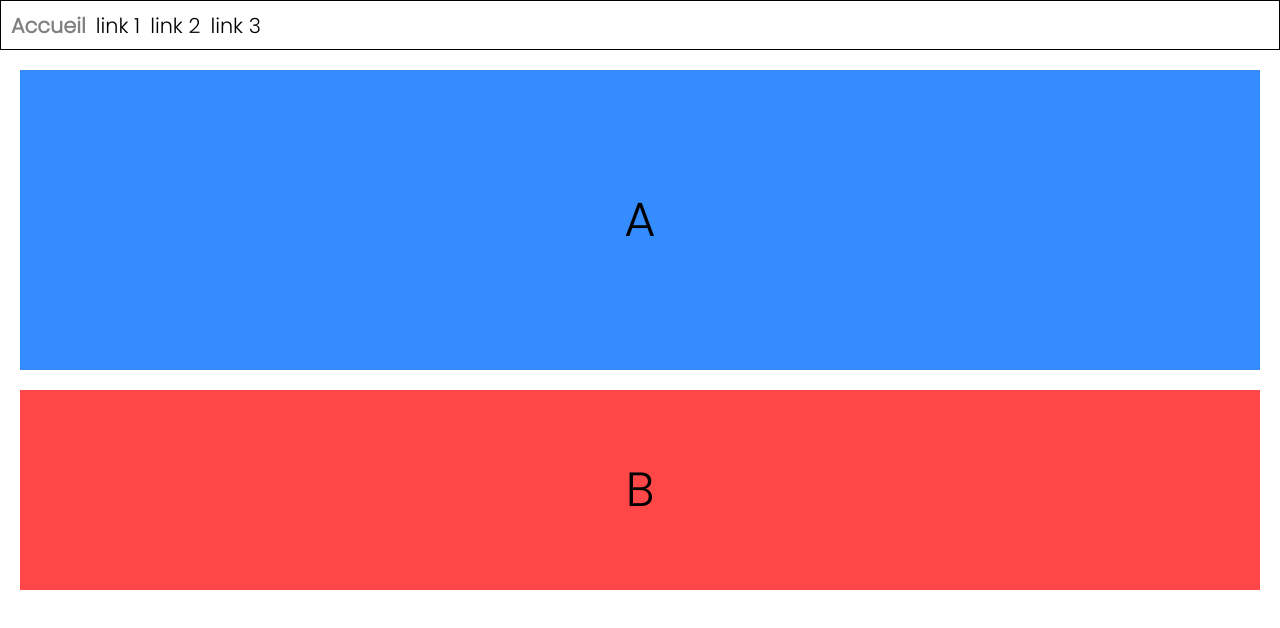
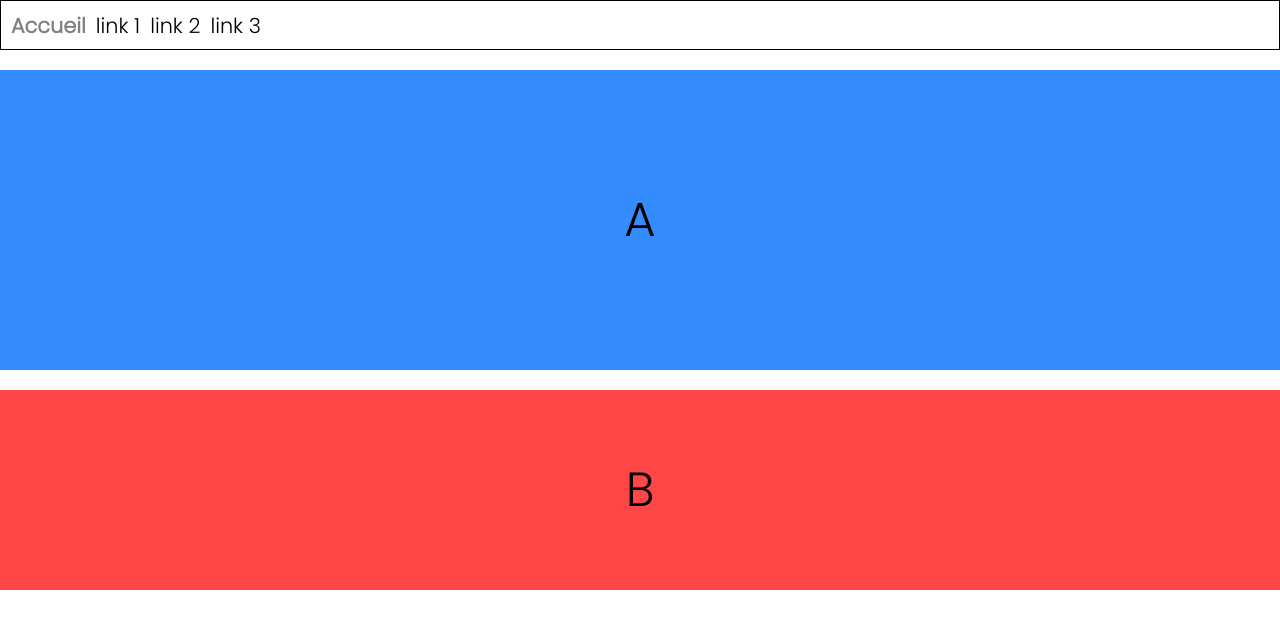
Before and after one commit to lroux07/flex_project, a website built with Vite: page index.html in a window 1280 px wide. Built offline with nearby package versions, Linux system fonts and the light colour scheme.

Commit message:
reset margin

```diff
--- a/style.css
+++ b/style.css
@@ -48,7 +48,7 @@ a {
 .block-a {
     background-color: rgb(52, 140, 255);
     height: 300px;
-    margin: 20px 20px;
+    margin: 20px 0;
     display: flex;
     align-items: center;
     justify-content: center;
@@ -61,7 +61,7 @@ a {
 .block-b {
     background-color: rgba(255, 52, 52, 0.902);
     height: 200px;
-    margin: 20px 20px;
+    margin: 20px 0;
     display: flex;
     align-items: center;
     justify-content: center;
```
